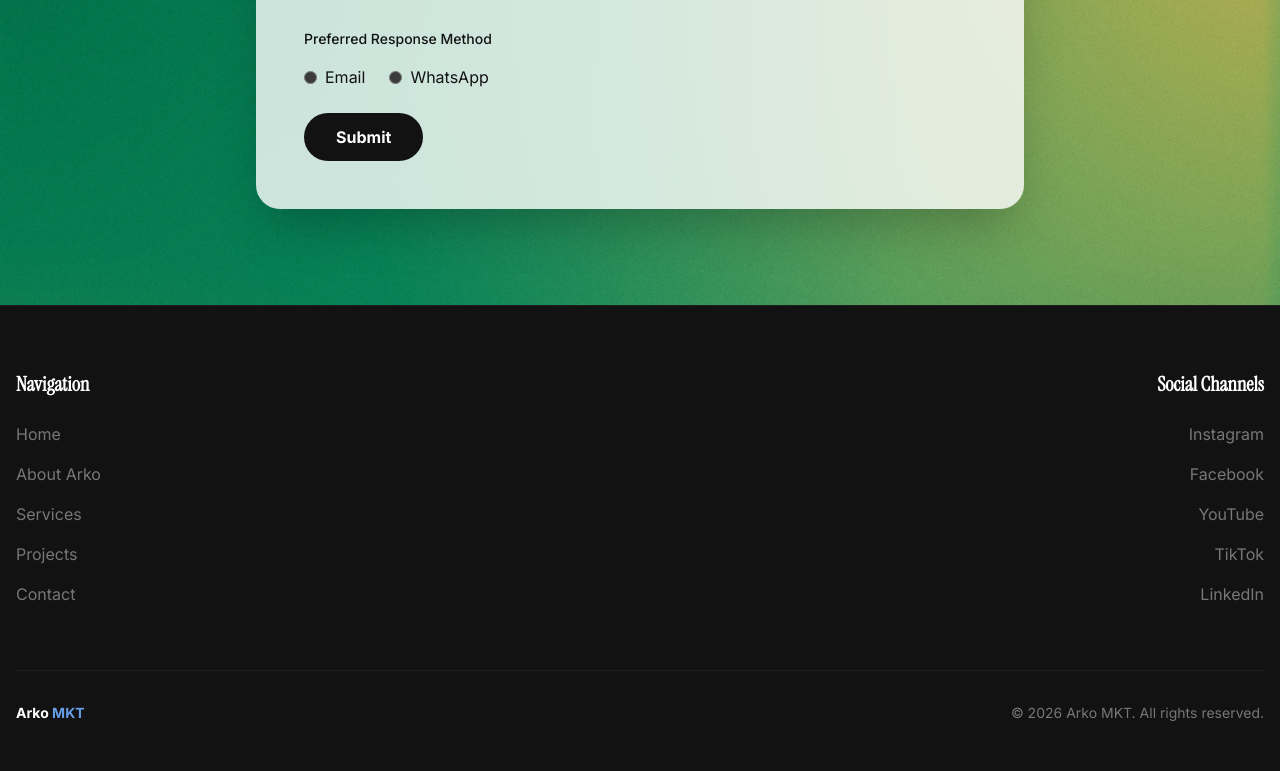
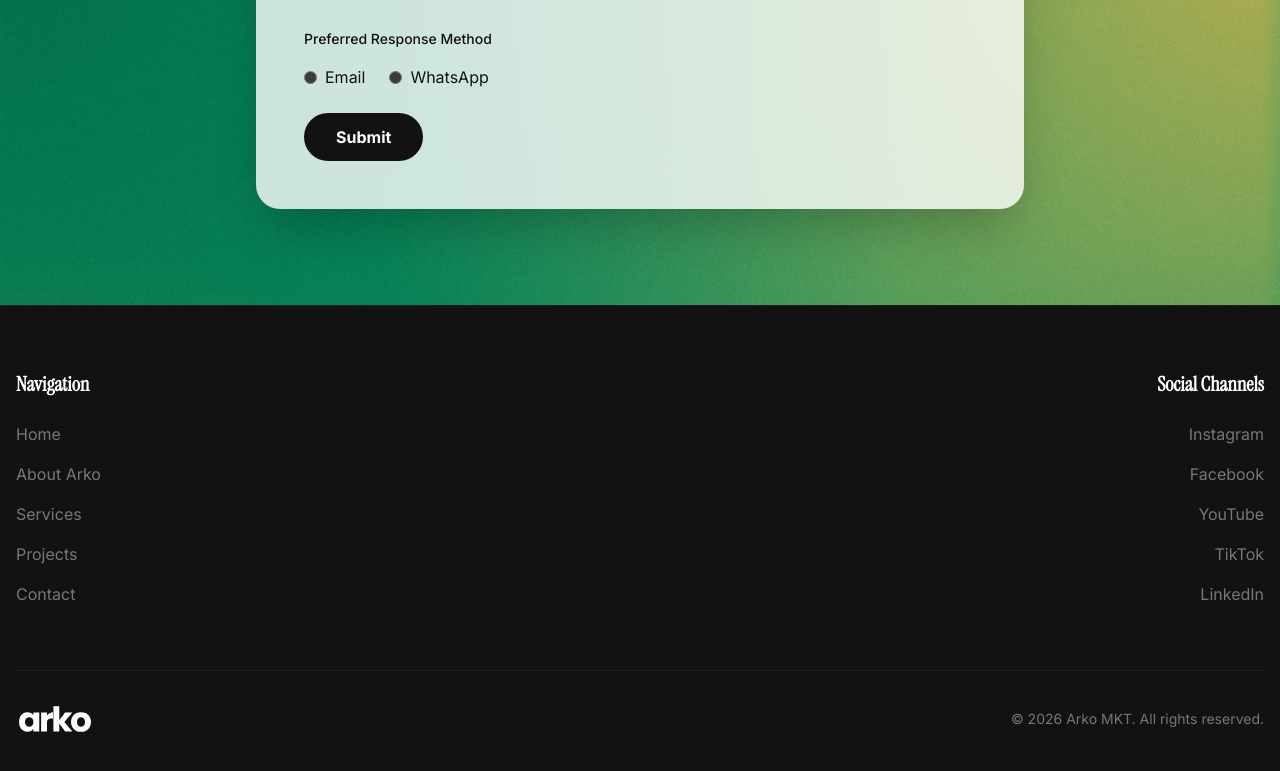
Before and after one commit to 3333444n/arkomkt, a Next.js app: page /en/contacto in a window 1280 px wide. Shown: the part 927-1698 px from the top of the page. Built offline with nearby package versions, Linux system fonts and the light colour scheme.

Commit message:
Add logo to footer

```diff
--- a/components/layout/Footer.tsx
+++ b/components/layout/Footer.tsx
@@ -2,6 +2,7 @@
 
 import { useTranslations } from "next-intl";
 import { Link } from "@/i18n/config";
+import Image from "next/image";
 
 export default function Footer() {
     const t = useTranslations("Footer");
@@ -69,9 +70,22 @@ export default function Footer() {
                 </div>
 
                 <div className="mt-16 pt-8 border-t border-gray-light flex flex-col md:flex-row justify-between items-center gap-4 text-sm text-gray-mid">
-                    <div className="font-bold text-foreground">
-                        Arko <span className="text-baby-blue">MKT</span>
-                    </div>
+                    <Link href="/" className="flex items-center">
+                        <Image
+                            src="/logos/iso-black.svg"
+                            alt="Arko MKT"
+                            width={120}
+                            height={40}
+                            className="h-8 w-auto dark:hidden"
+                        />
+                        <Image
+                            src="/logos/iso-white.svg"
+                            alt="Arko MKT"
+                            width={120}
+                            height={40}
+                            className="h-8 w-auto hidden dark:block"
+                        />
+                    </Link>
                     <p>{t("copyright")}</p>
                 </div>
             </div>
```
